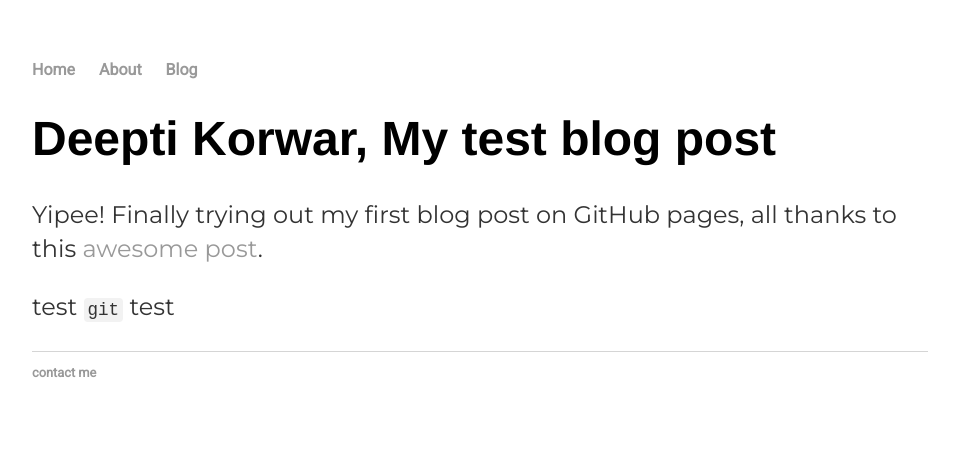
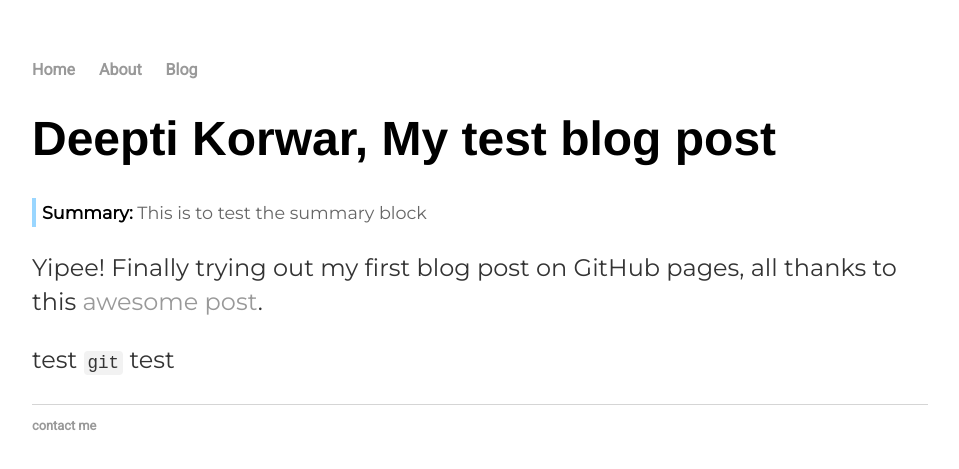
Before and after one commit to deeptikorwar/MyBlog, a Jekyll site: the page built from _posts/2019/7/2019-07-08-my-test-post.md, in a window 1280 px wide. Shown: the top 469 px of the page, without its empty margins (160-1119 px from the left). Built offline with Jekyll 4.4.1, drawn with Linux system fonts in a browser that asks for light colours.

Commit message:
added summary css

```diff
--- a/_layouts/post.html
+++ b/_layouts/post.html
@@ -2,4 +2,6 @@
 layout: default
 ---
 <h1>{{ page.title }}</h1>
+<div class="summary">{{page.summary}}</div>
+
 {{ content }}
--- a/_posts/2019/7/2019-07-08-my-test-post.md
+++ b/_posts/2019/7/2019-07-08-my-test-post.md
@@ -2,6 +2,7 @@
 layout: post
 title: "Deepti Korwar, My test blog post"
 date: 2019-07-08
+summary: This is to test the summary block
 ---
 
 Yipee! Finally trying out my first blog post on GitHub pages, all thanks to this [awesome post](http://jmcglone.com/guides/github-pages/).
--- a/css/main.css
+++ b/css/main.css
@@ -44,14 +44,32 @@ ul.posts li {
     list-style: none;
 }
 
+/* Start css for inline code */
 .inlinec {
     padding: 2px 4px;
     font-size: 90%;
     background-color: #f2f2f2;
     border-radius: 4px;
 }
+/* End css for inline code */
 
-/* Start social media config*/
+/* Start css for summary block */
+.summary::before {
+    content: "Summary: ";
+    font-weight: 600;
+    color: #000000
+}
+
+.summary {
+    padding: 4px 4px 4px 6px;
+    font-size: 110%;
+    color: #666666;
+    border-left: 4px solid #99d6ff;
+    margin: 20px 0
+}
+/* End css for summary block */
+
+/* Start social media config */
 .mysocialMedia {
     padding-bottom: 20px
 }
```
